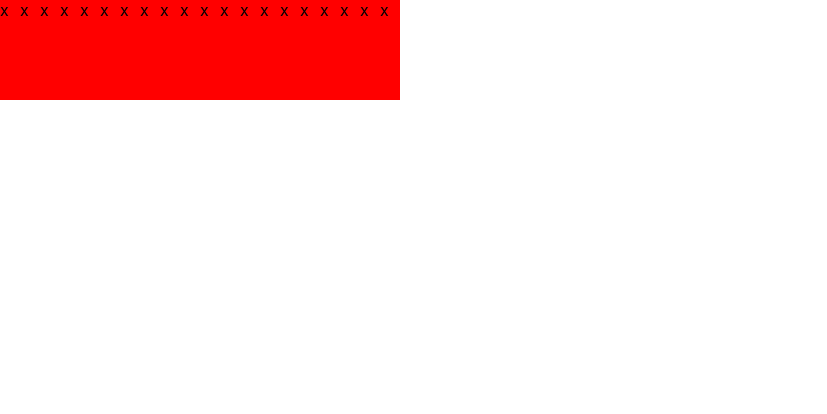
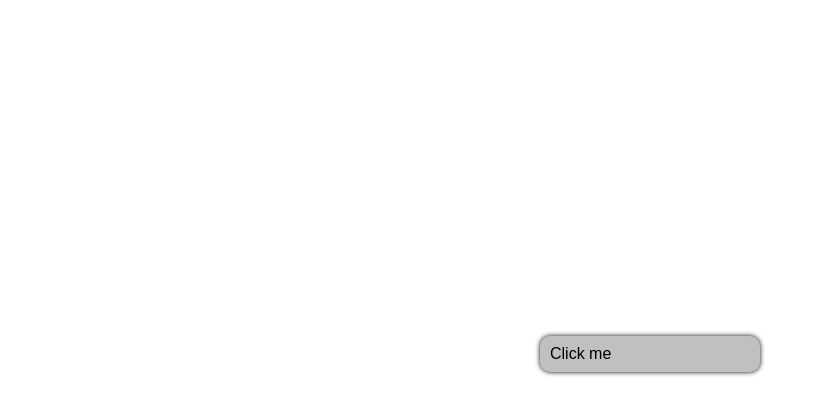
Before and after one commit to GarajedeIdeas/LiveCoding-Animaciones-super-potentes-con-Framer-Motion-y-Nextjs, a React (Create React App) app: page / in a window 1280 px wide. Shown: the top 414 px of the page, without its empty margins (0-827 px from the left). Built offline with nearby package versions, Linux system fonts and the light colour scheme.

Commit message:
added dropdown stagger

```diff
--- a/src/App.tsx
+++ b/src/App.tsx
@@ -1,94 +1,95 @@
+import { AnimatePresence, motion, Variants } from "framer-motion";
+import { useState } from "react";
 import styled from "styled-components";
-import { motion, useMotionValue, useTransform } from "framer-motion";
+import "./reset.css";
 
-const StyledHome = styled(motion.div)`
-  /* [data-styled-component-toggle] {
-    margin-bottom: 10px;
-  } */
+const Container = styled(motion.div)`
+  width: 100vw;
+  height: 100vh;
+  display: flex;
+  justify-content: center;
+  align-items: center;
 
-  display: flex;
-  max-width: 100vw;
-  max-height: 100vh;
-  width: 100%;
-  flex-wrap: wrap;
-  overflow: hidden;
+  * {
+    font-family: sofia-pro, sans-serif;
+    font-weight: 400;
+    font-style: normal;
+    -webkit-font-smoothing: antialiased;
+  }
+`;
+const DropDown = styled(motion.div)`
+  position: relative;
+  width: 200px;
 `;
 
-const StyledHomeC = styled(motion.div)`
-  /* [data-styled-component-toggle] {
-    margin-bottom: 10px;
-  } */
-
-  display: flex;
-  max-width: 100vw;
-  max-height: 100vh;
+const DrodownHeader = styled(motion.div)`
+  background: silver;
+  padding: 10px;
+  cursor: pointer;
   width: 100%;
-  flex-wrap: wrap;
-  overflow: hidden;
+  border-radius: 10px;
+  box-shadow: 0 0 5px black;
+  margin-bottom: 5px;
 `;
 
-function randomFloat(min: number, max: number) {
-  return Math.random() * (max - min) + min;
-}
-function randomInt(min: number, max: number) {
-  return Math.floor(Math.random() * (max - min + 1) + min);
-}
-function shuffle(array: any[]) {
-  return array.sort(() => Math.random() - 0.5);
-}
+const DrodownOptions = styled(motion.ul)`
+  background: silver;
+  padding: 10px;
+  width: 100%;
 
-const spring = {
-  // type: "spring",
-  damping: 10,
-  stiffness: 100,
-  delay: 2,
-  duration: 2
-};
-const boxVariant = {
+  li {
+    margin-bottom: 10px;
+
+    &:last-child {
+      margin-bottom: 0;
+    }
+  }
+`;
+
+const DrodownOption = styled(motion.li)``;
+
+const drodownOptionsVariants: Variants = {
   hidden: {
-    x: "-100vw" //move out of the site
+    opacity: 0
   },
   visible: {
-    x: 0, // bring it back to nrmal
+    opacity: 1,
     transition: {
-      delayChildren: 1,
-      staggerChildren: 0.2 //apply stagger on the parent tag
+      delayChildren: 0.3,
+      duration: 1,
+      staggerChildren: 0.5
     }
   }
 };
 
-const listVariant = {
+const drodownOptionsVariant: Variants = {
   hidden: {
-    opacity: 0,
-    height: 20,
-    width: 20,
-    background: "red"
+    x: 0,
+    opacity: 0
   },
   visible: {
-    x: 0, // bring it back to nrmal
+    x: 10,
     opacity: 1,
-    height: 100,
-    width: 20,
-    background: "red"
+    color: "green"
   }
 };
 
 export default function App() {
-  const XX = Array(20)
-    .fill(0)
-    .map((x, i) => (
-      <motion.div variants={listVariant} key={i}>
-        x
-      </motion.div>
-    ));
+  const [isVisible, setIsVisible] = useState(false);
 
   return (
-    <StyledHome>
-      {XX.length > 0 && (
-        <StyledHomeC variants={boxVariant} initial="hidden" animate="visible">
-          {XX}
-        </StyledHomeC>
-      )}
-    </StyledHome>
+    <Container animate={isVisible ? "visible" : "hidden"}>
+      <DropDown>
+        <DrodownHeader onClick={() => setIsVisible(!isVisible)}>Click me</DrodownHeader>
+
+        <AnimatePresence>
+          <DrodownOptions variants={drodownOptionsVariants} initial={false}>
+            {["Option 1", "Option 2", "Option 3"].map((option) => (
+              <DrodownOption variants={drodownOptionsVariant}>{option}</DrodownOption>
+            ))}
+          </DrodownOptions>
+        </AnimatePresence>
+      </DropDown>
+    </Container>
   );
 }
--- /dev/null
+++ b/src/reset.css
@@ -0,0 +1 @@
+html,body,div,span,applet,object,iframe,h1,h2,h3,h4,h5,h6,p,blockquote,pre,a,abbr,acronym,address,big,cite,code,del,dfn,em,img,ins,kbd,q,s,samp,small,strike,strong,sub,sup,tt,var,b,u,i,center,dl,dt,dd,ol,ul,li,fieldset,form,label,legend,table,caption,tbody,tfoot,thead,tr,th,td,article,aside,canvas,details,embed,figure,figcaption,footer,header,hgroup,menu,nav,output,ruby,section,summary,time,mark,audio,video{margin:0;padding:0;border:0;font-size:100%;font:inherit;vertical-align:baseline}article,aside,details,figcaption,figure,footer,header,hgroup,menu,nav,section{display:block}body{line-height:1}ol,ul{list-style:none}blockquote,q{quotes:none}blockquote:before,blockquote:after,q:before,q:after{content:'';content:none}table{border-collapse:collapse;border-spacing:0}
```
